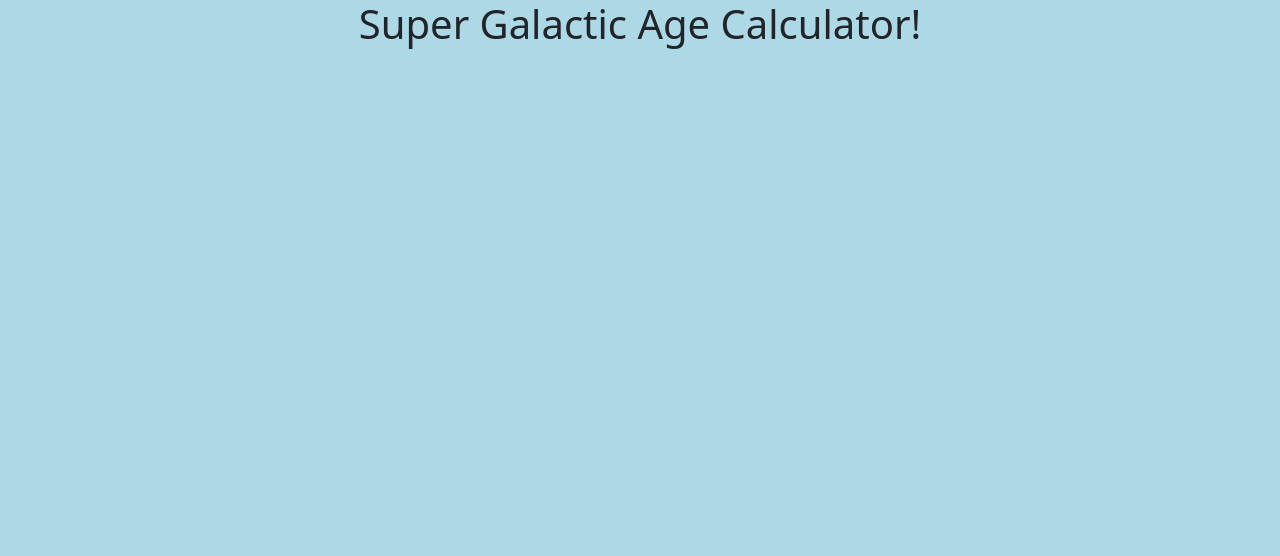
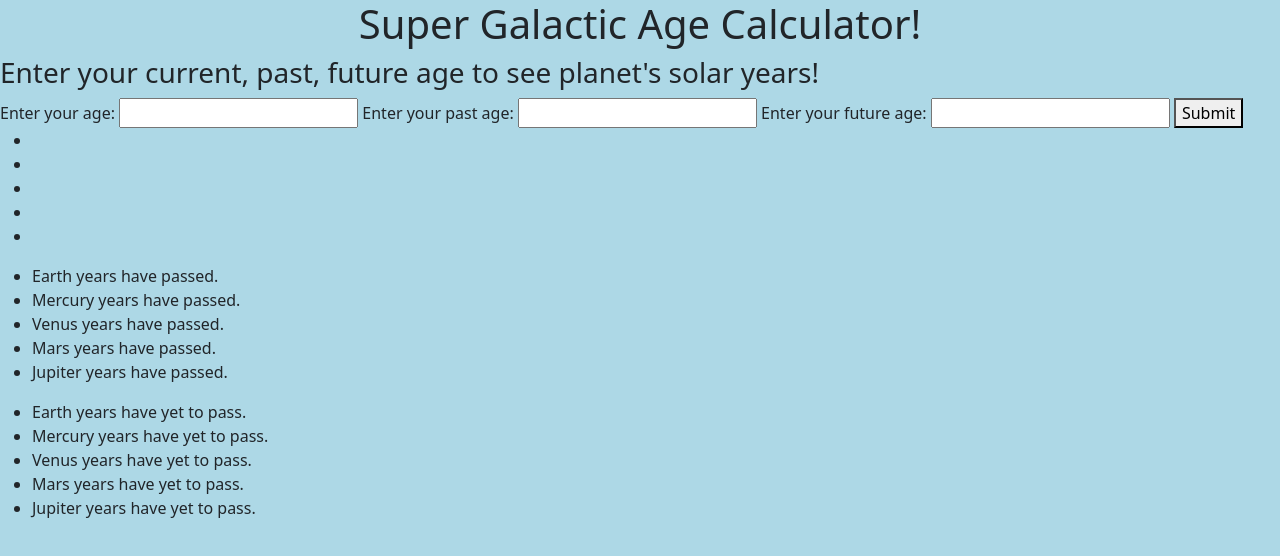
Before and after one commit to Eabdrazakov/-Galactic-Age-Calculator, a website built with webpack: page src/index.html in a window 1280 px wide. Built offline with nearby package versions, Linux system fonts and the light colour scheme.

Commit message:
It will add Form in HTML

```diff
--- a/src/index.html
+++ b/src/index.html
@@ -7,7 +7,43 @@
 
 <body>
     <h1>Super Galactic Age Calculator!</h1>
-
+    <form id="form">
+        <h3>Enter your current, past, future age to see planet's solar years!</h3>
+        <label for="Enter/age">Enter your age:</label>
+        <input type="number" id="currentAge" required>
+        <label for="Enter/age">Enter your past age:</label>
+        <input type="number" id="pastAge" required>
+        <label for="Enter/age">Enter your future age:</label>
+        <input type="number" id="futureAge" required>
+        <button type="submit">Submit</button>
+    </form>
+    <div>
+        <ul>
+            <li><span id="currentEarth"></span></li>
+            <li><span id="currentMercury"></span></li>
+            <li><span id="currentVenus"></span></li>
+            <li><span id="currentMars"></span></li>
+            <li><span id="currentJupiter"></span></li>
+        </ul>
+    </div>
+    <div id="pastDiv" class="hidden">
+        <ul>
+            <li><span id="pastEarth"></span>Earth years have passed.</li>
+            <li><span id="pastMercury"></span>Mercury years have passed.</li>
+            <li><span id="pastVenus"></span>Venus years have passed.</li>
+            <li><span id="pastMars"></span>Mars years have passed.</li>
+            <li><span id="pastJupiter"></span> Jupiter years have passed.</li>
+        </ul>
+    </div>
+    <div id="futureDiv" class="hidden">
+        <ul>
+            <li><span id="futureEarth"></span>Earth years have yet to pass.</li>
+            <li><span id="futureMercury"></span> Mercury years have yet to pass.</li>
+            <li><span id="futureVenus"></span>Venus years have yet to pass.</li>
+            <li><span id="futureMars"></span> Mars years have yet to pass.</li>
+            <li><span id="futureJupiter"></span>Jupiter years have yet to pass.</li>
+        </ul>
+    </div>
 </body>
 
 </html>
```
